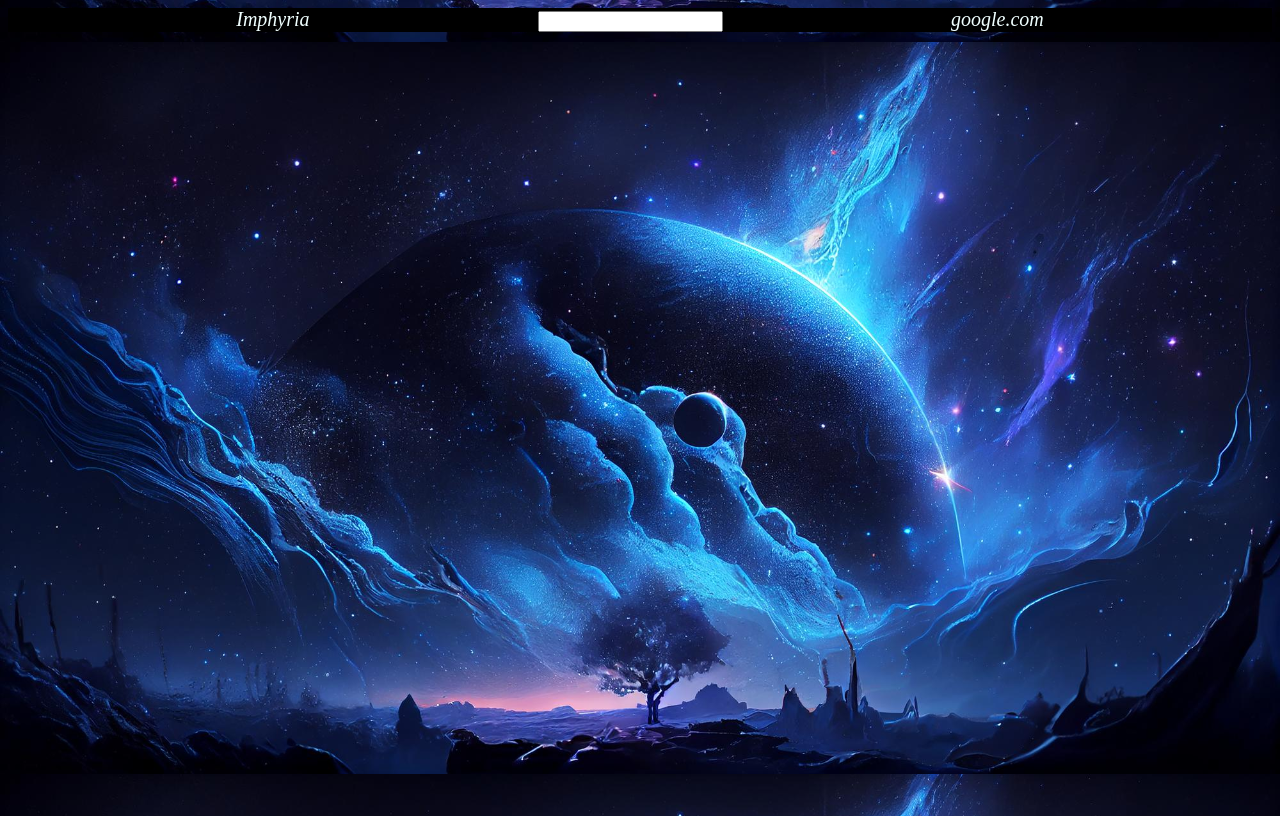
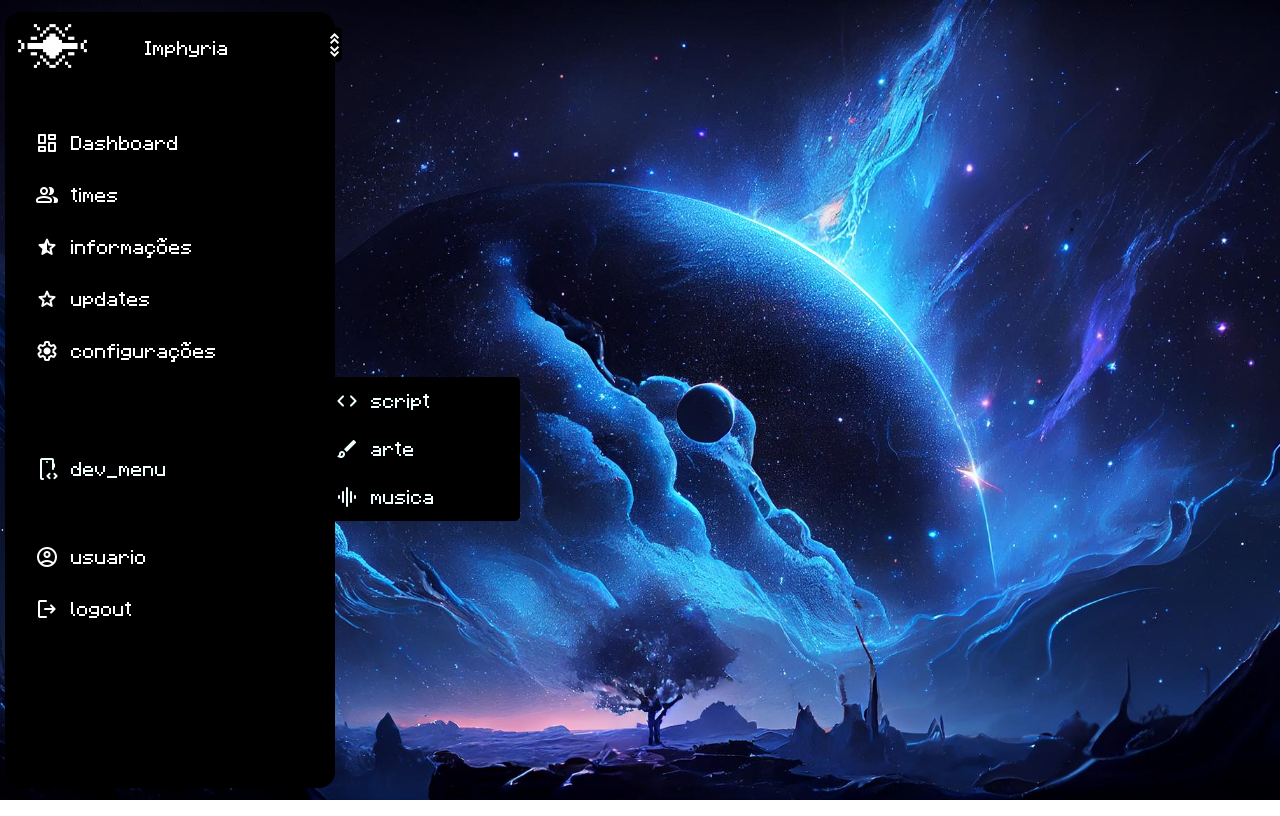
Before and after one commit to wellinton523/Imphyria-site, a plain HTML site: page index.html in a window 1280 px wide. Drawn offline with nearby package versions, Linux system fonts and the light colour scheme.

Commit message:
imphyria(site)

```diff
--- a/index.html
+++ b/index.html
@@ -5,53 +5,154 @@
     <meta name="viewport" content="width=device-width, initial-scale=1.0">
     <title>Imphyria site</title>
 
+    <link rel="stylesheet" href="https://fonts.googleapis.com/css2?family=Material+Symbols+Sharp:opsz,wght,FILL,GRAD@24,400,0,0" />
+    <link rel="stylesheet" href="https://fonts.googleapis.com/css2?family=Material+Symbols+Rounded:opsz,wght,FILL,GRAD@24,400,0,0" />
+    <link rel="stylesheet" href="style.css">
     <style>
 
-        .cabecalho{
-            background-color: black;
-            color: azure;
-            font-size: 20px;
-            font-style: italic;
 
 
-            display: flex;
-            justify-content: space-evenly;
-        }
         .background {
             background-image: url("img/background.jpg");
             background-position: center;
-            background-size: contain;
+            background-size: cover;
 
             height: 100vh;
 
 
         }
+        .text_{
+            position: relative;
+        }
+
 
     </style>
 
 </head>
 <body class="background">
 
-
     <header class="cabecalho">
 
-        <div>
-            Imphyria
-        </div>
+        <header class="sidebar">
+            <div>
+
+                <aside>
+
+                    <header class="side_bar_header">
+
+                        <img src="img/icon.png" alt="" height="35" class="logo-img">
+
+                        <span class="sidebar-text">Imphyria</span>
+
+                        <button class="toggler sidebar-toggler">
+                            <span class="material-symbols-sharp">unfold_more_double</span>
+                        </button>
+
+                    </header>
+
+                    <nav class="side_bar_nav">
+
+                        <ul class="nav_list primary_nav">
+
+                            <li class="nav_iten">
+                                <a href="#" class="nav-link">
+                                    <span class="nav-icon material-symbols-rounded">dashboard</span>
+                                    <span class="nav-label">Dashboard</span>
+                                </a>
+                            </li>
+                            <li class="nav_iten">
+                                <a href="#" class="nav-link">
+                                    <span class="nav-icon material-symbols-rounded">group</span>
+                                    <span class="nav-label">times</span>
+                                </a>
+                            </li>
+                            <li class="nav_iten">
+                                <a href="#" class="nav-link">
+                                    <span class="nav-icon material-symbols-rounded">Star_Half</span>
+                                    <span class="nav-label">informações</span>
+                                </a>
+                            </li>
+                            <li class="nav_iten">
+                                <a href="#" class="nav-link">
+                                    <span class="nav-icon material-symbols-rounded">star</span>
+                                    <span class="nav-label">updates</span>
+                                </a>
+                            </li>
+                            <li class="nav_iten">
+                                <a href="#" class="nav-link">
+                                    <span class="nav-icon material-symbols-rounded">settings</span>
+                                    <span class="nav-label">configurações</span>
+                                </a>
+                            </li>
 
 
-        <div>
-            <input type="search" name="" id="">
-        </div>
+                        </ul>
 
-        <div>
-            google.com
-        </div>
+                        <ul class="nav_list dev_menu">
+                            <li class="nav_iten">
+                                <a class="dev-toggler">
+                                    <span class="material-symbols-rounded">developer_mode</span>
+                                    <span class="nav-label">dev_menu</span>
+                                </a>
+                            </li>
+                            <div class="dev-menu-list">
+
+                                <li class="dev_iten">
+                                    <a class="dev-toggler">
+                                        <span class="material-symbols-rounded">code</span>
+                                        <span class="dev-label">script</span>
+                                    </a>
+                                </li>
+                                <li class="dev_iten">
+                                    <a class="dev-toggler">
+                                        <span class="material-symbols-rounded">brush</span>
+                                        <span class="dev-label">arte</span>
+                                    </a>
+                                </li>
+                                <li class="dev_iten">
+                                    <a class="dev-toggler">
+                                        <span class="material-symbols-rounded">graphic_eq</span>
+                                        <span class="dev-label">musica</span>
+                                    </a>
+                                </li>
+
+                            </div>
+                        </ul>
+
+                        <ul class="nav_list secundary_nav">
+
+                            <li class="nav_iten">
+                                <a href="#" class="nav-link">
+                                    <span class="nav-icon material-symbols-rounded">account_circle</span>
+                                    <span class="nav-label">usuario</span>
+                                </a>
+                            </li>
+                            <li class="nav_iten">
+                                <a href="#" class="nav-link">
+                                    <span class="nav-icon material-symbols-rounded">logout</span>
+                                    <span class="nav-label">logout</span>
+                                </a>
+                            </li>
+
+                        </ul>
+
+
+
+                    </nav>
+                </aside>
+
+            </div>
+        </header>
+
+
 
 
 
     </header>
 
+    <script src="script.js">
+
+    </script>
 
 
 </body>
--- /dev/null
+++ b/script.js
@@ -0,0 +1,11 @@
+const sidebar = document.querySelector(".sidebar");
+const sidebartoggler = document.querySelector(".sidebar-toggler");
+const devmenulist = document.querySelector(".dev-menu-list")
+const devmenutoggler = document.querySelector(".dev-toggler")
+
+sidebartoggler.addEventListener("click", () => {
+    sidebar.classList.toggle("collapsed");
+})
+devmenutoggler.addEventListener("click", () => {
+    devmenulist.classList.toggle("collapsed")
+})
--- /dev/null
+++ b/style.css
@@ -0,0 +1,227 @@
+@font-face {
+    font-family: pixel;
+    src: url("fonts/pixel_font.ttf");
+}
+*{
+    margin: 0;
+    padding: 0;
+    box-sizing: border-box;
+    font-family: pixel;
+}
+
+body{
+    min-height: 100vh;
+}
+
+
+.sidebar{
+    top: 7px;
+    width: 330px;
+    position: fixed;
+    margin: 5px;
+    border-radius: 16px;
+    height: calc(99vh - 16px);
+    background-color: black;
+    transition: 0.4s ease;
+}
+
+.sidebar.collapsed{
+    top: 9px;
+    width: 85px;
+    transform: translateX(10px);
+    height: calc(98vh - 16px);
+}
+
+.side_bar_nav .nav-link .nav-label{
+    transition: 0.4s ease;
+}
+
+.sidebar.collapsed .side_bar_nav .nav-link .nav-label{
+
+opacity: 0;
+pointer-events: none;
+
+}
+
+.sidebar .nav-link{
+    color: azure;
+    text-decoration: none;
+}
+
+.side_bar_header .sidebar-text{
+    position: relative;
+    display: flex;
+    transform: translateX(120px);
+    color: rgb(255, 255, 255);
+    transition: 0.4s ease;
+
+    align-items: center;
+    border-radius: 5px;
+
+}
+
+.side_bar_header .logo-img{
+    position: absolute;
+    scale: 125%;
+    transform: translateY(-2px);
+    left: 20px;
+    transition: 0.4s;
+}
+
+
+
+.side_bar_header .toggler{
+    height: 35px;
+    position: absolute;
+    right: -7px;
+    top: 15px;
+    width: 15px;
+    border: none;
+    color: rgb(255, 255, 255);
+    display: flex;
+    align-items: center;
+    justify-content: center;
+    cursor: pointer;
+    border-radius: 5px;
+
+    background: rgb(0, 0, 0);
+    transition: 0.4s;
+
+}
+
+.sidebar.collapsed .side_bar_header .sidebar-text{
+    transform: translate(-22px, 90px);
+    scale: 80%;
+}
+
+.sidebar.collapsed .side_bar_header .logo-img{
+    scale: 100%;
+    transform: translate(-5px, 10px);
+}
+
+.sidebar.collapsed .side_bar_header .toggler{
+    transform: translateY(20px);
+}
+
+.side_bar_header .toggler:hover{
+    background: white;
+    color: rgb(0, 0, 0);
+}
+
+.side_bar_header{
+    display: flex;
+    padding: 25px 20px;
+    align-items: center;
+    justify-content: space-between;
+    color: rgb(255, 255, 255);
+}
+
+.side_bar_nav .nav_list{
+    list-style: none;
+    display: flex;
+    gap: 4px;
+    padding: 0 15px;
+    flex-direction: column;
+    transform: translateY(35px);
+    transition: 0.4s;
+}
+
+.side_bar_nav .nav-link {
+    color: white;
+    display: flex;
+    gap: 12px;
+    align-items: center;
+    padding: 12px 15px;
+    background-color: rgba(255, 255, 255, 0);
+    text-decoration: none;
+    transition: 0.4s ease;
+    border-radius: 5px;
+}
+
+.side_bar_nav .nav-link:hover{
+    background: rgb(255, 255, 255);
+    color: rgb(0, 0, 0);
+}
+
+.side_bar_nav .secundary_nav{
+    position: relative;
+    transform: translateY(-3px);
+}
+
+.sidebar.collapsed .side_bar_nav .primary_nav{
+    transform: translateY(65px);
+
+}
+
+.sidebar.collapsed .side_bar_nav .secundary_nav{
+    transform: translateY(-30px);
+}
+
+.side_bar_nav .dev_menu{
+    transform: translateY(105px);
+}
+
+.side_bar_nav .dev-toggler {
+    color: white;
+    display: flex;
+    border: none;
+    gap: 12px;
+    align-items: center;
+    padding: 12px 15px;
+    background-color: rgba(255, 255, 255, 0);
+    transition: 0.4s ease;
+    border-radius: 5px;
+
+}
+
+.side_bar_nav .dev-toggler:hover{
+    background: rgb(255, 255, 255);
+    color: rgb(0, 0, 0);
+}
+
+.side_bar_nav .dev-toggler .nav-label{
+    transition: 0.4s ease;
+}
+
+.sidebar.collapsed .side_bar_nav .dev-toggler .nav-label{
+
+opacity: 0;
+pointer-events: none;
+
+}
+
+.sidebar .dev-toggler{
+    color: azure;
+    text-decoration: none;
+    cursor: pointer;
+}
+.side_bar_nav .dev-menu-list{
+    width: 200px;
+    display: block;
+    flex-direction: column;
+    border-radius: 5px;
+    position: relative;
+    align-items: center;
+    left: 300px;
+    transform: translateY(-120px);
+    background-color: black;
+    transition: 0.4s ease;
+    z-index: -1;
+}
+.dev-menu-list.collapsed{
+    left: 12px;
+    opacity: 0;
+    visibility: hidden;
+    width: 10px;
+    scale: 55%;
+    transform: translateY(-190px);
+
+}
+.sidebar.collapsed .dev-menu-list{
+left: 65px;
+}
+.sidebar.collapsed .dev-menu-list.collapsed{
+    left: 0px;
+    opacity: 0;
+    visibility: hidden;
+}
```
Also changed, not shown: fonts/pixel_font.ttf (added), img/icon.png (added).
